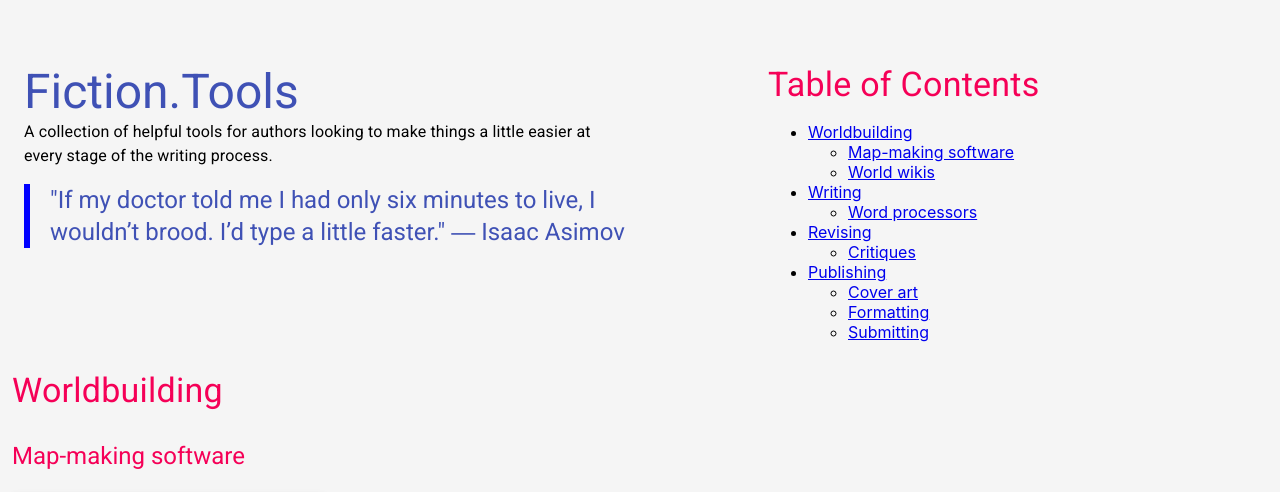
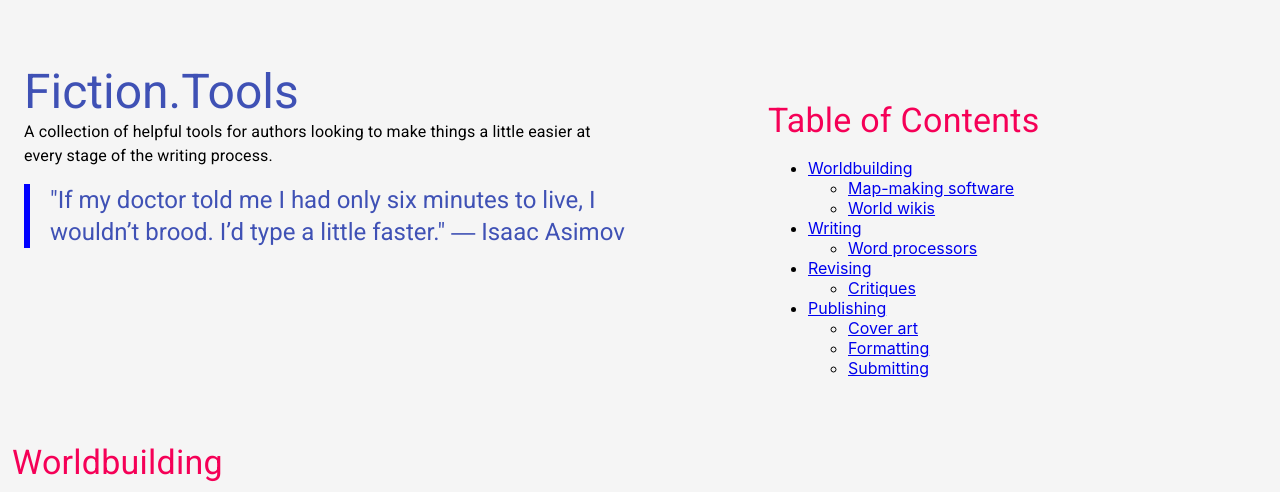
Before and after one commit to indentlabs/fiction-tools, a React (Create React App) app: page / in a window 1280 px wide. Shown: the top 492 px of the page. Built offline with nearby package versions, Linux system fonts and the light colour scheme.

Commit message:
tweaking masonry

```diff
--- a/src/App.js
+++ b/src/App.js
@@ -16,7 +16,7 @@ import publishing_tools from './data/publishing.json';
 
 function App() {
   return (
-    <Container className="App" fixed>
+    <Container className="App" maxWidth="lg">
       <Grid container spacing={3}>
         <Grid item xs={12} md={6}>
           <Typography variant="h3" component="h1" color="primary">
@@ -31,7 +31,7 @@ function App() {
           </Typography>
         </Grid>
 
-        <Grid item xs={12} md={6} style={{paddingLeft: '8em'}}>
+        <Grid item xs={12} md={6} style={{paddingLeft: '8em', paddingTop: '3em', paddingBottom: '3em'}}>
           <Typography variant="h4" color="secondary" gutterBottom>
             Table of Contents
           </Typography>
--- a/src/components/ToolCard/ToolCard.js
+++ b/src/components/ToolCard/ToolCard.js
@@ -57,7 +57,7 @@ class ToolCard extends Component {
           <CardContent>
             {this.props.description.split('\n').map(function(item, key) {
               return (
-                <Typography key={key} paragraph="true">
+                <Typography key={key} paragraph={true}>
                   {item}
                 </Typography>
               )
```
